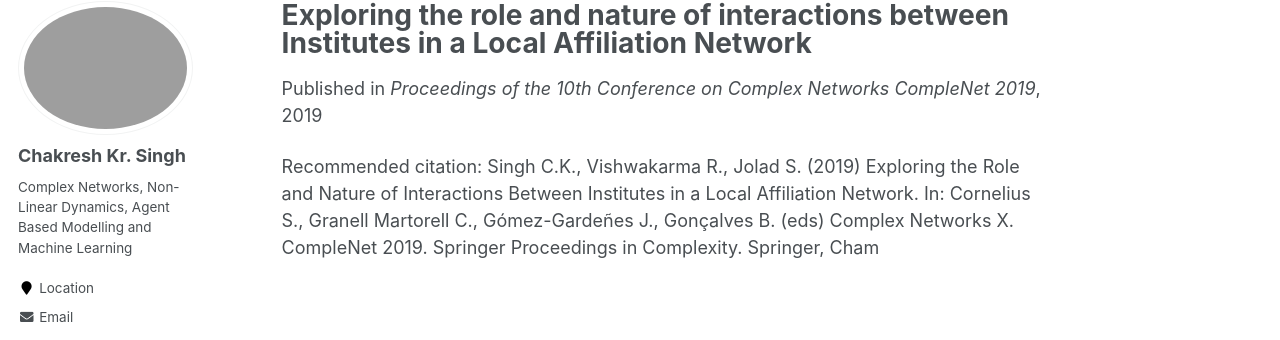
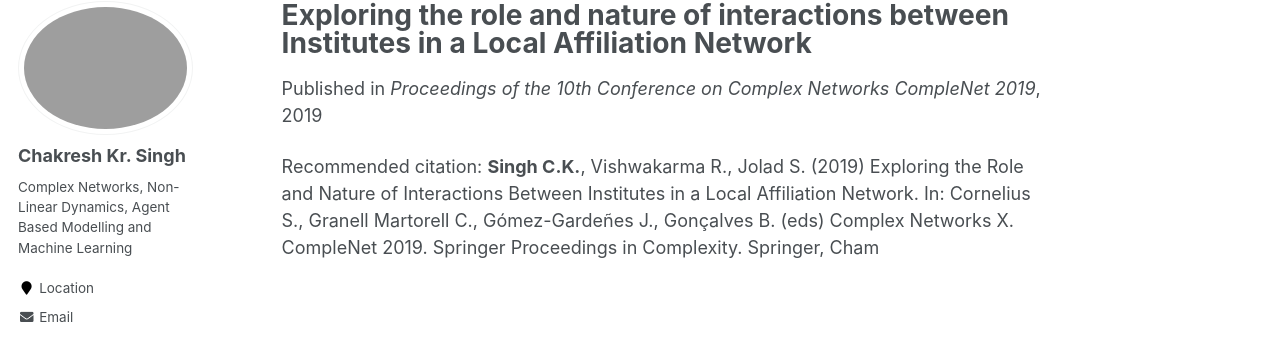
Before and after one commit to ChakreshIITGN/ChakreshIITGN.github.io, a Jekyll site: the page built from _publications/2019-03-06-paper-2.md, in a window 1280 px wide. Shown: the part 117-457 px from the top of the page. Built offline with Jekyll 4.4.1, drawn with Linux system fonts in a browser that asks for light colours; some web fonts are replaced.

```diff
--- a/_publications/2019-03-06-paper-2.md
+++ b/_publications/2019-03-06-paper-2.md
@@ -10,4 +10,4 @@ paperurl: 'https://link.springer.com/chapter/10.1007/978-3-030-14459-3_14'
 ---
 
 
-Recommended citation: Singh C.K., Vishwakarma R., Jolad S. (2019) Exploring the Role and Nature of Interactions Between Institutes in a Local Affiliation Network. In: Cornelius S., Granell Martorell C., Gómez-Gardeñes J., Gonçalves B. (eds) Complex Networks X. CompleNet 2019. Springer Proceedings in Complexity. Springer, Cham
+Recommended citation: **Singh C.K.**, Vishwakarma R., Jolad S. (2019) Exploring the Role and Nature of Interactions Between Institutes in a Local Affiliation Network. In: Cornelius S., Granell Martorell C., Gómez-Gardeñes J., Gonçalves B. (eds) Complex Networks X. CompleNet 2019. Springer Proceedings in Complexity. Springer, Cham
```
